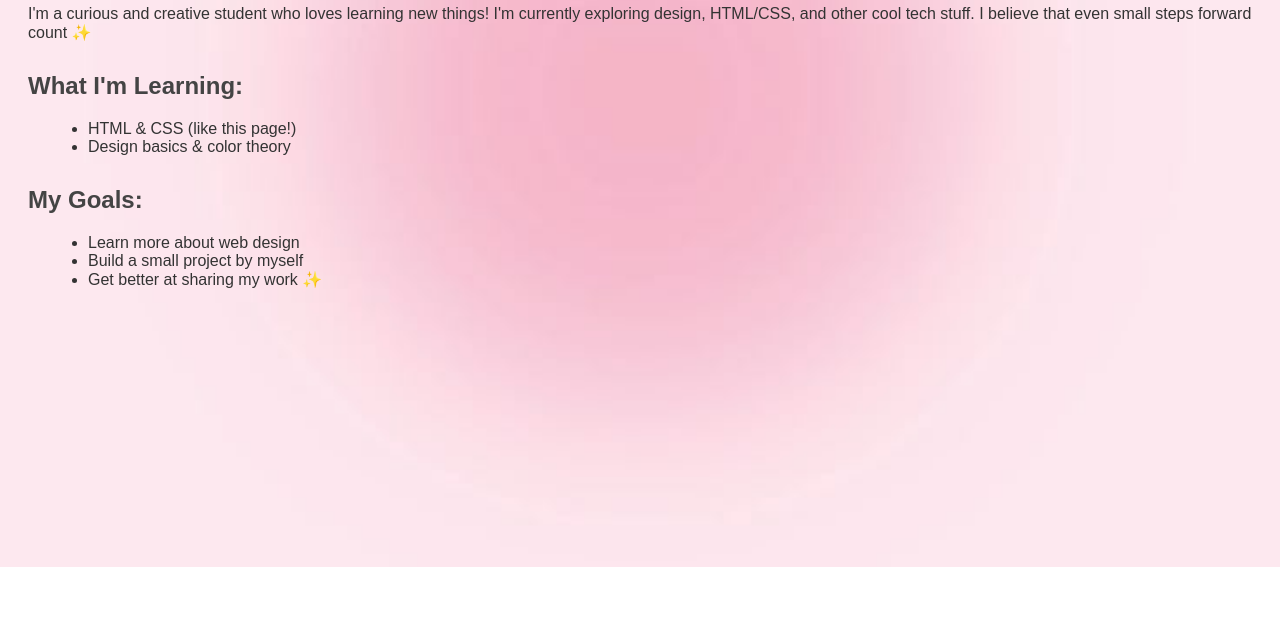
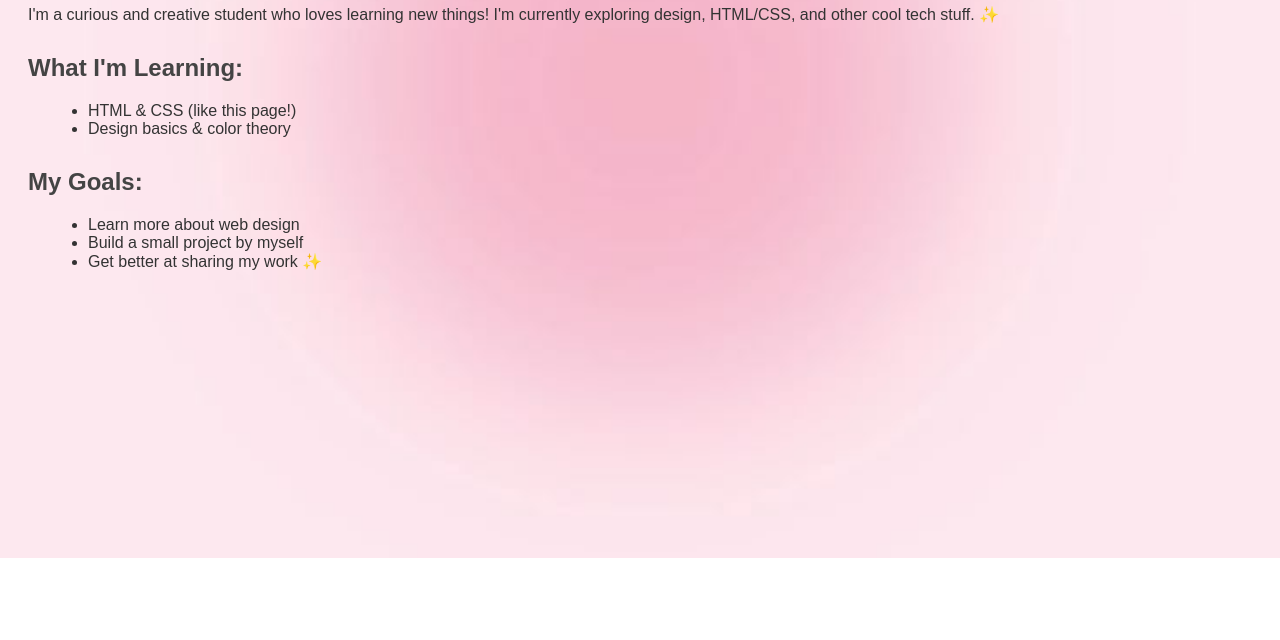
Before and after one commit to Saumya-ch-100/sem2, a plain HTML site: page index.html in a window 1280 px wide. Shown: the part 160-800 px from the top of the page. Drawn offline with Linux system fonts and the light colour scheme.

Commit message:
Changes to Assignment

```diff
--- a/index.html
+++ b/index.html
@@ -47,7 +47,7 @@
 
   <div class="section">
     <h2>About Me:</h2>
-    <p>I'm a curious and creative student who loves learning new things! I'm currently exploring design, HTML/CSS, and other cool tech stuff. I believe that even small steps forward count ✨</p>
+    <p>I'm a curious and creative student who loves learning new things! I'm currently exploring design, HTML/CSS, and other cool tech stuff. ✨</p>
   </div>
 
   <div class="section">
```
